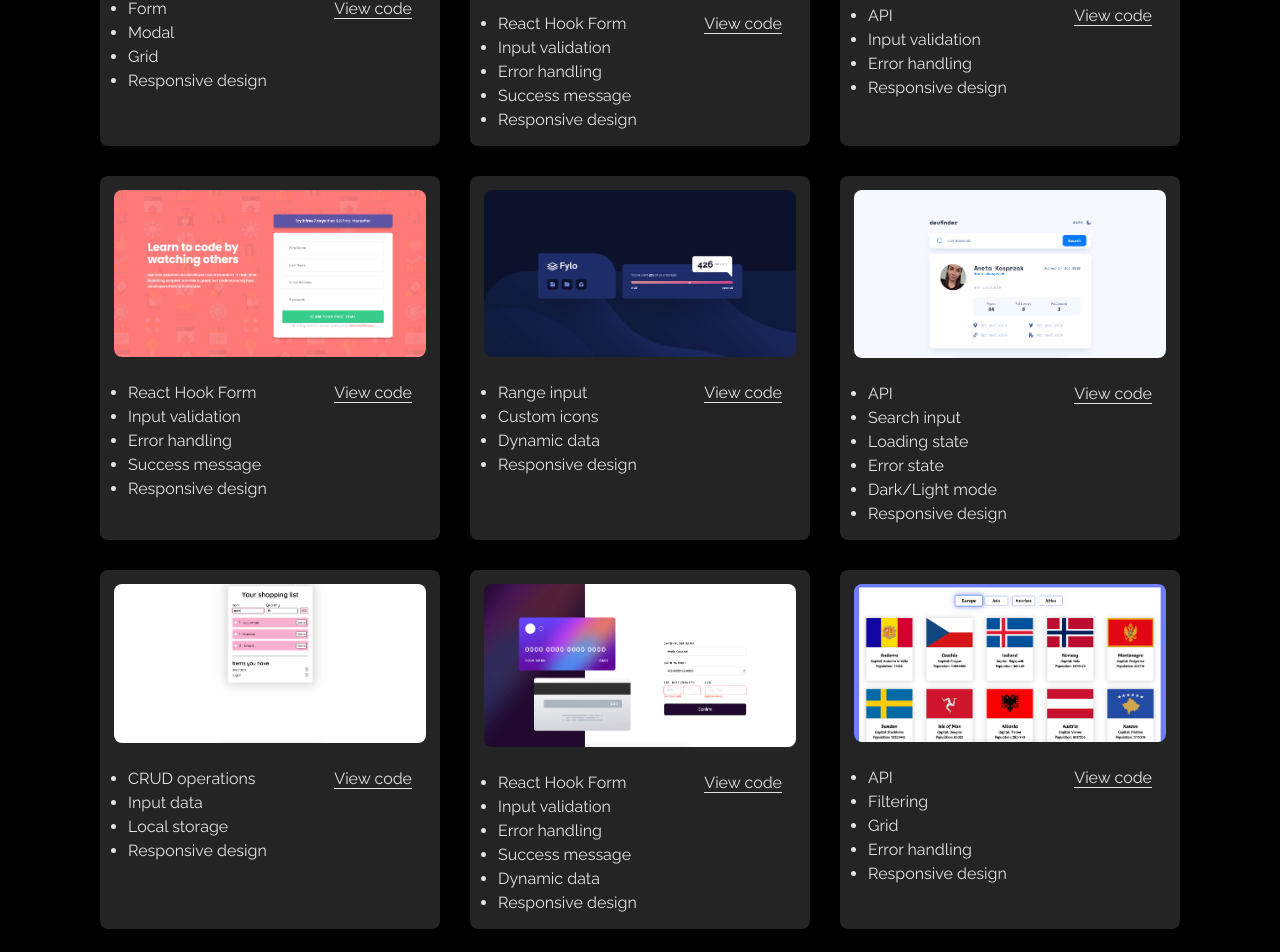
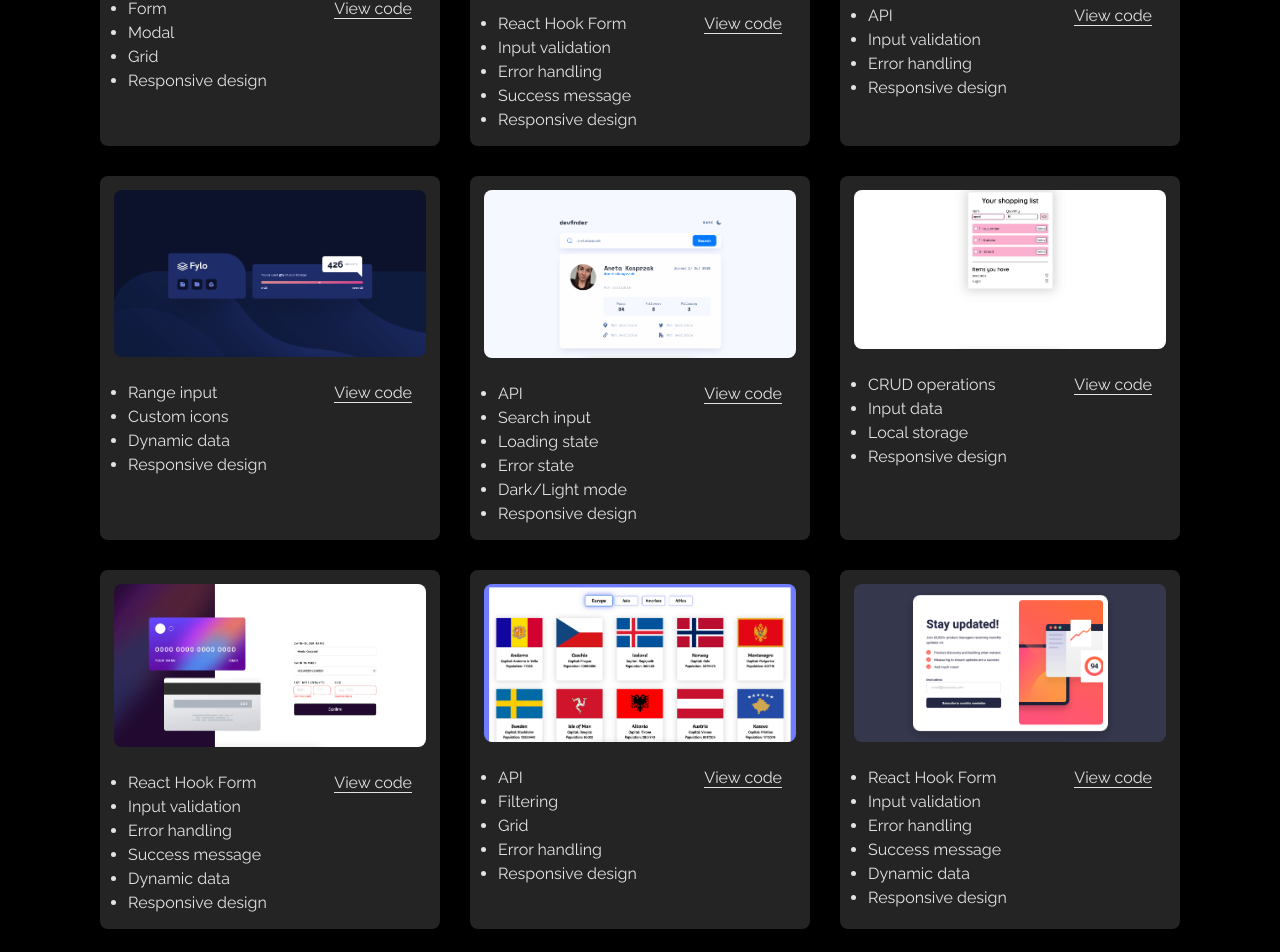
Before and after one commit to anetakasprzak/aneta-portfolio, a React (Vite) app: page / in a window 1280 px wide. Shown: the part 1775-2727 px from the top of the page. Built offline with nearby package versions, Linux system fonts and the light colour scheme.

Commit message:
fixing portfolio repeated projects

```diff
--- a/src/components/Projects/Projects.jsx
+++ b/src/components/Projects/Projects.jsx
@@ -27,19 +27,6 @@ const myProjects = [
     img: "./assets/advice-generator-screenshot.png",
     details: ["API", "Input validation", "Error handling", "Responsive design"],
     codeUrl: "https://github.com/anetakasprzak/FM-advice-generator-app-react",
-  },
-  {
-    id: 22,
-    img: "./assets/component-with-signup-form-screenshot.png",
-    details: [
-      "React Hook Form",
-      "Input validation",
-      "Error handling",
-      "Success message",
-      "Responsive design",
-    ],
-    codeUrl:
-      "https://github.com/anetakasprzak/FM-component-with-signup-form-react",
   },
   {
     id: 23,
```
